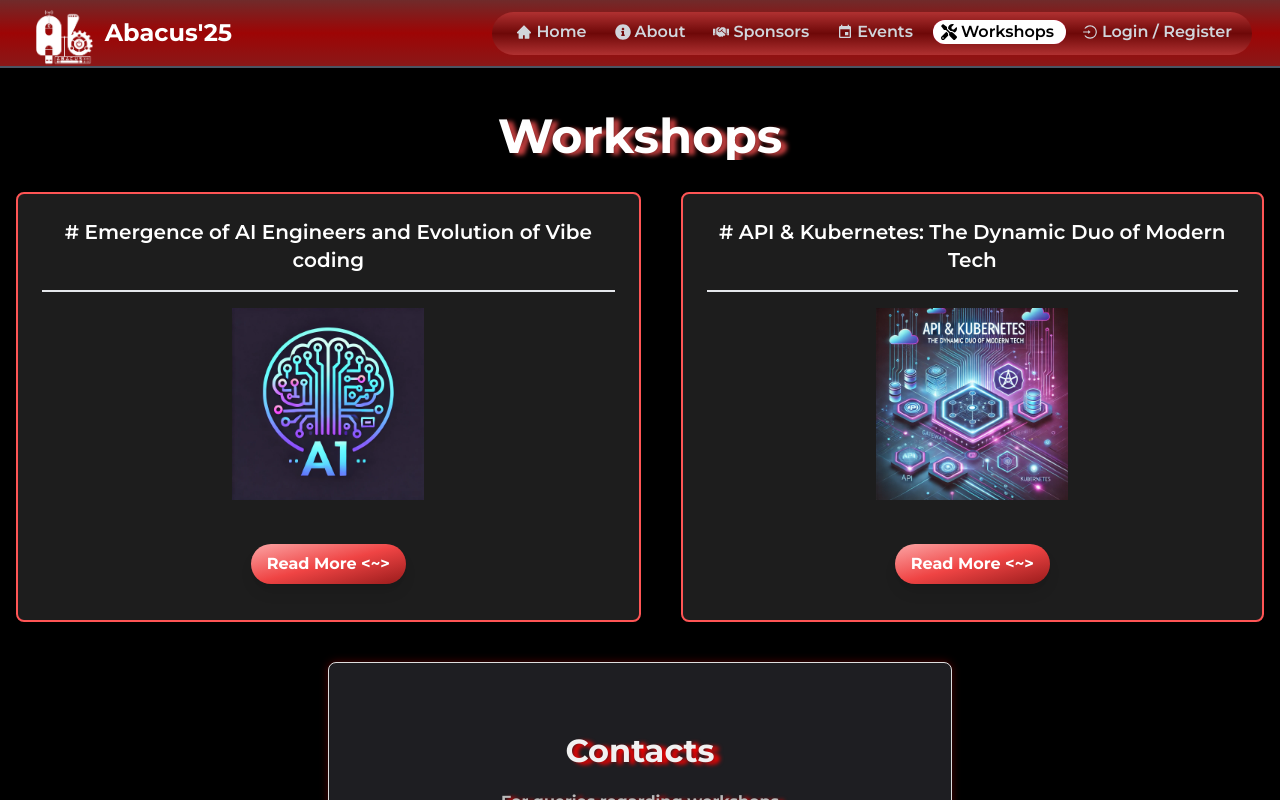
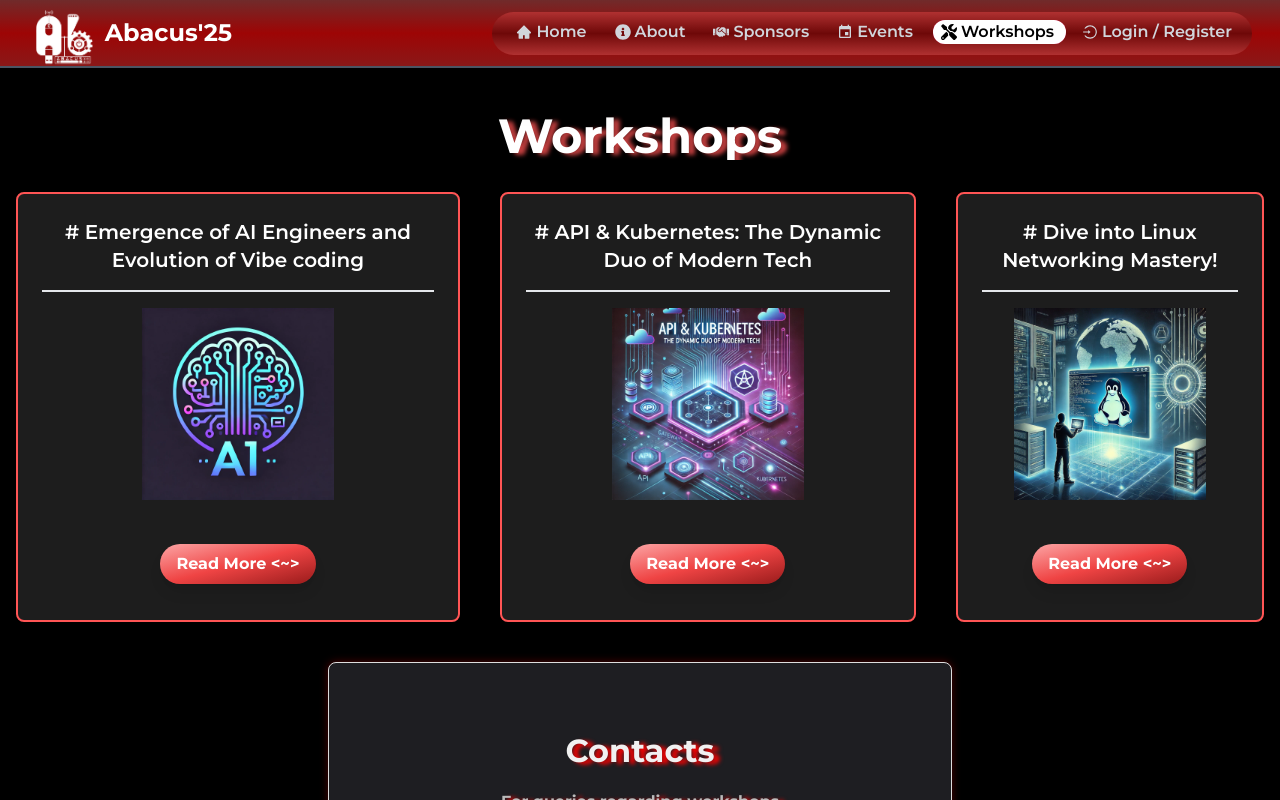
Before and after one commit to cegcsea/abacus-25-frontend, a React (Create React App) app: page /workshops in a window 1280 px wide. Shown: the top 800 px of the page. Built offline with nearby package versions, Linux system fonts and the light colour scheme; a web font is replaced by a local one.

Commit message:
added new workshop

```diff
--- a/src/constants/workshops.js
+++ b/src/constants/workshops.js
@@ -1,6 +1,7 @@
 import placement from "../assets/Reach/placement.svg";
 import UI from "../assets/images/ai.webp";
 import UI2 from "../assets/images/api&kub.webp";
+import UI3 from "../assets/images/linux.webp";
 import UI_400 from "../assets/images/workshop_qr.jpeg";
 import UI_1600 from "../assets/images/UI_1600.jpg";
 
@@ -96,6 +97,35 @@
       { id: 2, name: "Padmasharan", phone: "+91 9585612262" },
     ],
   },
+  {
+    title: "Dive into Linux Networking Mastery!",
+    to: "linux",
+    image: UI3,
+    bulkBooking: UI_1600,
+    qr: UI_400,
+    code: 3,
+    content:
+      "Linux networking is the backbone of modern infrastructure, enabling secure communication, efficient data transfer, and seamless connectivity across systems. This workshop delves into essential networking concepts, covering protocols like DNS, HTTP, and TCP/IP, while equipping participants with hands-on experience in configuring network interfaces, troubleshooting connectivity issues, and optimizing performance using industry-standard tools.",
+    prerequisites:
+      "Ensure you have a working Linux host or VM (Ubuntu recommended).",
+    // speakers: "John Doe, Jane Smith",
+    moreInfo: {
+      certificate: "Physical Certificate",
+      takeaways: "Takeaways",
+      time: "9:30 AM to 12:30 PM",
+      date: "15th March, 2025",
+      mode: "online",
+      entryFee: "Rs. 400/-",
+    },
+    contact: [
+      {
+        id: 1,
+        name: "Sandhya",
+        phone: "+91 9363319596",
+      },
+      { id: 2, name: "Padmasharan", phone: "+91 9585612262" },
+    ],
+  },
 ];
 
 // export   const abacusWorkshops = [
--- a/src/pages/IndividualWorkshops.js
+++ b/src/pages/IndividualWorkshops.js
@@ -142,12 +142,14 @@
                   {info.certificate}
                 </td>
               </tr>
-             {info.conducted_by && (<tr className="bg-[#2e2e2e]">
+              {info.conducted_by && (
+                <tr className="bg-[#2e2e2e]">
                   <td className="border-b py-2 px-4 text-[#aaa]">Instructor</td>
                   <td className="border-b py-2 px-4 text-[#aaa]">
                     {info.conducted_by}
                   </td>
-              </tr>)}
+                </tr>
+              )}
               <tr className="bg-[#1d1d1d]">
                 <td className="border-b py-2 px-4 text-[#aaa]">Time</td>
                 <td className="border-b py-2 px-4 text-[#aaa]">{info.time}</td>
@@ -156,10 +158,22 @@
                 <td className="border-b py-2 px-4 text-[#aaa]">Date</td>
                 <td className="border-b py-2 px-4 text-[#aaa]">{info.date}</td>
               </tr>
+              {info.venue && (
                 <tr className="bg-[#1d1d1d]">
                   <td className="border-b py-2 px-4 text-[#aaa]">Venue</td>
-                <td className="border-b py-2 px-4 text-[#aaa]">{info.venue}</td>
+                  <td className="border-b py-2 px-4 text-[#aaa]">
+                    {info.venue}
+                  </td>
                 </tr>
+              )}
+              {info.mode && (
+                <tr className="bg-[#1d1d1d]">
+                  <td className="border-b py-2 px-4 text-[#aaa]">Mode</td>
+                  <td className="border-b py-2 px-4 text-[#aaa]">
+                    {info.mode}
+                  </td>
+                </tr>
+              )}
               <tr className="bg-[#2e2e2e]">
                 <td className="border-b py-2 px-4 text-[#aaa]">Entry Fee</td>
                 <td className="border-b py-2 px-4 text-[#aaa]">
```
Also changed, not shown: src/assets/images/linux.webp (added). Lines whose indentation alone changed are shown as unchanged.
